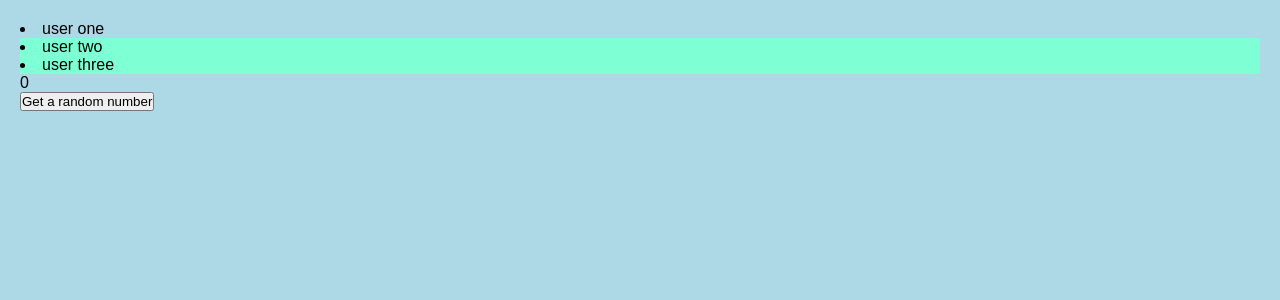
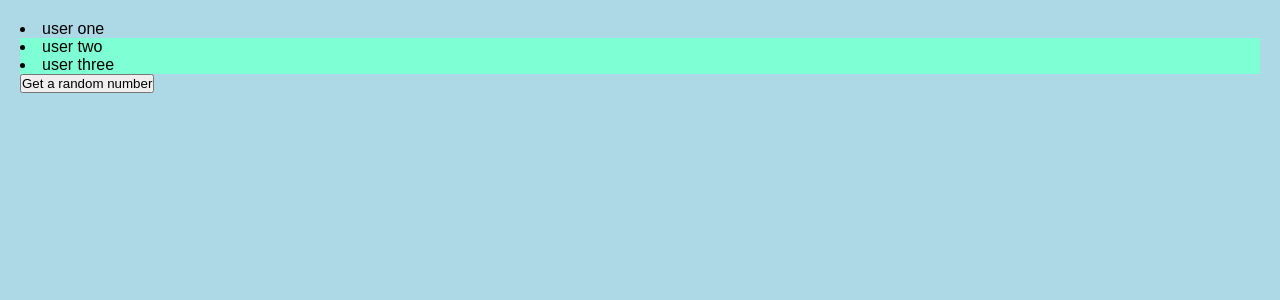
Before and after one commit to leo606/vue-lessons, a Vue app: page / in a window 1280 px wide. Shown: the top 300 px of the page. Built offline with nearby package versions, Linux system fonts and the light colour scheme.

Commit message:
vue refs

```diff
--- a/src/App.vue
+++ b/src/App.vue
@@ -9,12 +9,12 @@ export default defineComponent({
         { name: 'user two', age: 20, isActive: true },
         { name: 'user three', age: 23, isActive: true },
       ],
-      randomNumber: 0
     }
   },
   methods: {
     getRandomNumber() {
-      this.randomNumber = Math.ceil(Math.random() * 100)
+      const randomNum = Math.ceil(Math.random() * 100)
+      this.$refs.randomDiv.innerHTML = randomNum
     }
   }
 })
@@ -25,7 +25,7 @@ export default defineComponent({
     <li v-for="user in users" :class="{ active: user.isActive }">
       {{ user.name }}
     </li>
-    <div> {{ randomNumber }} </div>
+    <div ref="randomDiv" ></div>
     <button @click="getRandomNumber">Get a random number</button>
   </section>
 </template>
```
